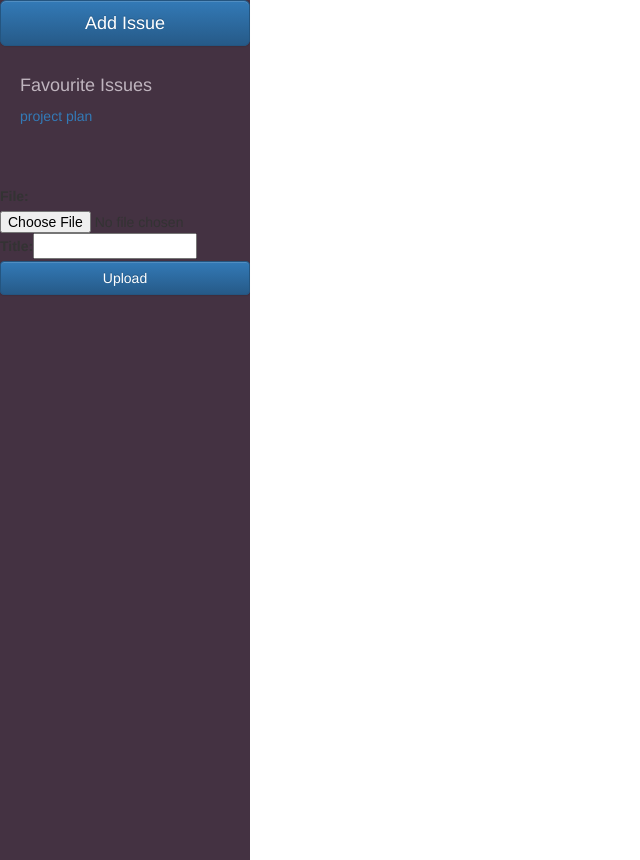
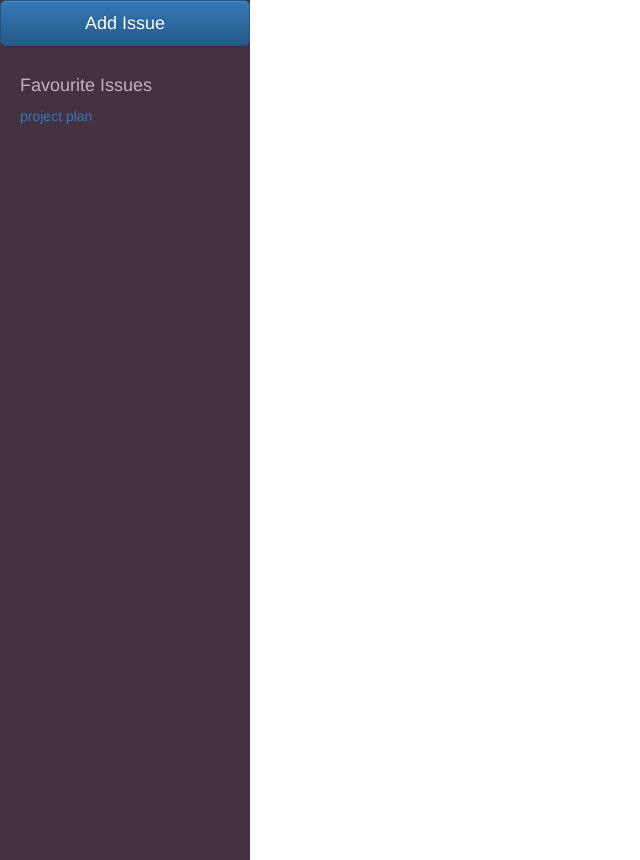
Before and after one commit to team-mario/chatting, a Django app: page /accounts/profile/ in a window 1280 px wide. Shown: the part 80-940 px from the top of the page, without its empty margins (0-640 px from the left). Run offline with Django 3.2, Linux system fonts and the light colour scheme; the visitor is signed in with stand-in values (Sample User, id 1); data that the repository does not hold is empty; some libraries are stand-ins or nearby versions.

Commit message:
Revert "Add channel uploads in view (temporary) and add models"
This reverts commit cbb5b49221903bfdd1b69b62cfc2f3f8393c899b.

```diff
--- a/chatting/chatting/settings.py
+++ b/chatting/chatting/settings.py
@@ -18,10 +18,6 @@ STATIC_ROOT = os.path.join(BASE_DIR, "static/")
 STATICFILES_DIRS = (
     os.path.join(BASE_DIR, "assets"),
 )
-
-MEDIA_ROOT = os.path.join(BASE_DIR, 'media')
-
-MEDIA_URL = '/media/'
 
 # Quick-start development settings - unsuitable for production
 # See https://docs.djangoproject.com/en/1.8/howto/deployment/checklist/
--- a/chatting/chatting/urls.py
+++ b/chatting/chatting/urls.py
@@ -31,6 +31,5 @@ urlpatterns = [
     url(r'^accounts/profile/', 'team.views.index'),
     url(r'^issue/create$', 'team.views.channel_create', name='channel_create'),
     url(r'^issue/channel/(?P<channel_name>\S+?)', 'team.views.channel_detail', name='channel_detail'),
-    url(r'^issue/file/add', 'team.views.channel_file_add'),
     url(r'^', 'login.views.index'),
 ]
--- a/chatting/team/forms.py
+++ b/chatting/team/forms.py
@@ -1,6 +1,6 @@
 __author__ = 'judelee'
 from django import forms
-from team.models import IssueChannel, ChannelFiles
+from team.models import IssueChannel
 
 
 class IssueChannelForm(forms.models.ModelForm):
@@ -9,10 +9,3 @@ class IssueChannelForm(forms.models.ModelForm):
     class Meta:
         model = IssueChannel
         fields = {'channel_name', 'channel_content'}
-
-
-class UploadFileForm(forms.models.ModelForm):
-
-    class Meta:
-        model = ChannelFiles
-        fields = {'title', 'file'}
--- a/chatting/team/models.py
+++ b/chatting/team/models.py
@@ -17,9 +17,3 @@ class HashTag(models.Model):
 
     def __str__(self):
         return self.tag_name
-
-
-class ChannelFiles(models.Model):
-    title = models.CharField(max_length=30)
-    file = models.FileField(upload_to='channel_files')
-    channel = models.ForeignKey(IssueChannel, default=None)
--- a/chatting/team/views.py
+++ b/chatting/team/views.py
@@ -1,6 +1,6 @@
 from django.shortcuts import render, redirect
-from .forms import IssueChannelForm, UploadFileForm
-from team.models import IssueChannel, ChannelFiles
+from .forms import IssueChannelForm
+from team.models import IssueChannel
 from django.http import HttpResponseRedirect
 from django.contrib.auth.decorators import login_required
 
@@ -10,11 +10,10 @@ def index(request):
     # Check limiting access
     # if not request.user.is_authenticated():
         # return redirect('/accounts/login/')
-    file_channel_form = UploadFileForm
+
     issue_channel_form = IssueChannelForm
     return render(request, 'common/base.html', {'issue_channel_form': issue_channel_form,
-                                                'issue_channel': IssueChannel.objects.all(),
-                                                'file_channel_form': file_channel_form})
+                                                'issue_channel': IssueChannel.objects.all()})
 
 
 @login_required(login_url='/accounts/login/')
@@ -32,14 +31,3 @@ def channel_create(request):
 @login_required(login_url='/accounts/login/')
 def channel_detail(request, channel_name):
     return redirect('/messages/project-plan')
-
-
-@login_required(login_url='/accounts/login/')
-def channel_file_add(request):
-    if request.method == 'POST':
-        title = request.POST.get('title')
-        channel = IssueChannel.objects.get(pk=1)
-        ChannelFiles.objects.create(title=title, file=request.FILES['file'], channel=channel)
-        return redirect('/accounts/profile/')
-
-    return redirect('/accounts/login/')
--- a/chatting/templates/common/base.html
+++ b/chatting/templates/common/base.html
@@ -70,16 +70,6 @@
                     <a href="/messages/project-plan" id="project-plan">project plan</a>
             </div>
 
-            <br><br><br>
-            <div>
-                <form action="/issue/file/add" method="post" enctype="multipart/form-data">
-                    {% csrf_token %}
-                    {{ file_channel_form }}
-                    <button type="submit" class="btn btn-primary" id="btn_file_submit">Upload</button>
-                </form>
-
-            </div>
-
         </div>
          <div id="PostIssueChannelModal" class="modal fade">
             <div class="modal-dialog">
```
Also changed, not shown: chatting/team/tests/test_file_uploads.py (deleted, +0 -21 lines).
